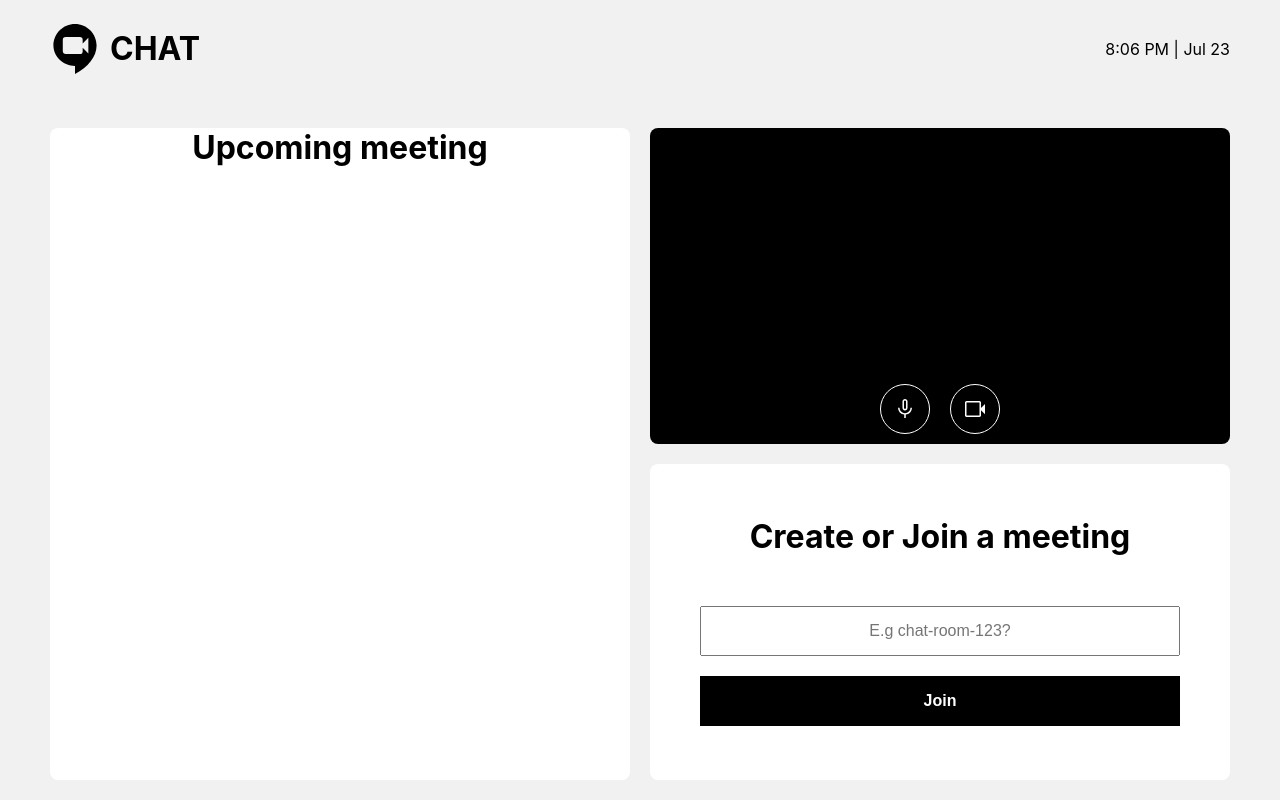
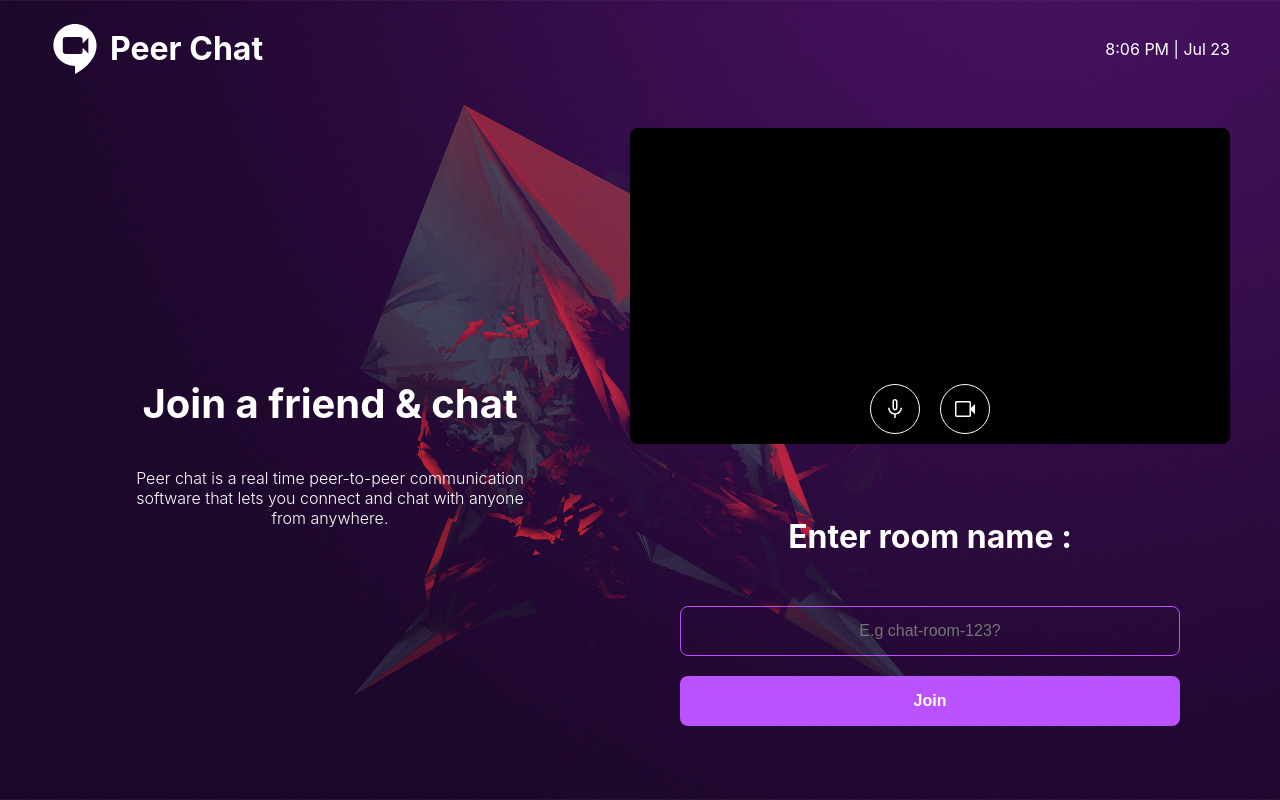
Before and after one commit to Kaykeks1/video-chat, a React (Create React App) app: page / in a window 1280 px wide. Built offline with nearby package versions, Linux system fonts and the light colour scheme; no server answers.

Commit message:
improved ui

```diff
--- a/src/App.css
+++ b/src/App.css
@@ -4,11 +4,16 @@
 
 .waiting-room {
   padding: 20px 50px;
-  background-color: #F1F1F1;
   height: 100%;
   display: flex;
   flex-direction: column;
   justify-content: space-between;
+  background-image: url('./images/waiting1.jpg');
+  background-position: 	center center;
+  background-size: cover;
+  background-repeat: no-repeat;
+  color: white;
+  position: relative;
 }
 
 .header {
@@ -16,6 +21,7 @@
   height: 8%;
   display: flex;
   align-items: center;
+  z-index: 1;
 }
 
 .header-left {
@@ -39,21 +45,41 @@
 .waiting-container {
   display: grid;
   gap: 20px;
-  grid-template-columns: 1fr 1fr;
+  grid-template-columns: auto 600px;
   grid-template-rows: 1fr 1fr;
   height: 90%;
+  z-index: 1;
 }
 
-.schedule, .camera, .join-meeting {
+.camera, .join-meeting {
   text-align: center;
-  box-shadow: rgb(154, 154, 154);
-  background-color: white;
   border-radius: 8px;
 }
 
-.schedule {
+.side-content {
   grid-row-start: 1;
   grid-row-end: 3;
+  display: flex;
+  align-items: center;
+  justify-content: center;
+}
+
+.side-content h1 {
+  margin-bottom: 40px;
+  font-size: 40px;
+  font-weight: bold;
+}
+
+.side-content p {
+  font-weight: 300;
+}
+.side-content div {
+  display: flex;
+  flex-direction: column;
+  align-items: center;
+  justify-content: center;
+  text-align: center;
+  max-width: 400px;
 }
 
 .camera {
@@ -100,7 +126,7 @@
 
 .waiting-video-controls .control .control-container .fore-ground-hover {
   position: absolute;
-  z-index: 1;
+  z-index: 2;
   left: 0;
   top: 0;
   width: 100%;
@@ -127,6 +153,16 @@
   padding: 50px;
 }
 
+.waiting-room .overlay{
+  position: absolute;
+  top: 0;
+  left: 0;
+  width: 100%;
+  height: 100%;
+  opacity: .3;
+  background-color: #111111;
+}
+
 .join-form {
   margin-top: 50px;
   display: flex;
@@ -138,17 +174,29 @@
   padding: 0px 10px;
   font-size: 16px;
   text-align: center;
+  background-color: transparent;
+  border: 1px solid #BA53FF;
+  color: white;
+  border-radius: 8px;
 }
 
 .join-form input[type=submit] {
   height: 50px;
-  background-color: black;
+  background-color: #BA53FF;
   color: white;
   margin-top: 20px;
   border: 0;
   font-size: 16px;
   font-weight: 700;
   cursor: pointer;
+  border-radius: 8px;
+  transition: background-color .3s ease, color .3s ease;
+  font-weight: bold;
+}
+
+.join-form input[type=submit]:hover {
+  background-color: white;
+  color: #BA53FF;
 }
 
 @media (max-width: 1000px) {
@@ -159,15 +207,15 @@
     grid-template-columns: auto;
     grid-template-rows: auto auto auto;
   }
-  .camera {
+  .side-content {
     grid-row-start: 1;
     grid-row-end: 2;
   }
-  .join-meeting {
+  .camera {
     grid-row-start: 2;
     grid-row-end: 3;
   }
-  .schedule {
+  .join-meeting {
     grid-row-start: 3;
     grid-row-end: 4;
   }
--- a/src/App.tsx
+++ b/src/App.tsx
@@ -81,21 +81,26 @@ function App() {
   return (
     <div className="app">
       <div className='waiting-room'>
+        <div className="overlay"></div>
         <div className='header'>
           <div className='header-left'>
             <img src={video_chat} className='header-icon' />
-            <h1 className='header-title'>CHAT</h1>
+            <h1 className='header-title'>Peer Chat</h1>
           </div>
           <div>{time} | {date}</div>
         </div>
         <div className='waiting-container'>
-          {/* create schedule */}
-          <div className='schedule'>
-            <h1>Upcoming meeting</h1>
+          {/* side content */}
+          <div className='side-content'>
+            {/* <h1>Upcoming meeting</h1> */}
+            <div>
+              <h1>Join a friend & chat</h1>
+              <p>Peer chat is a real time peer-to-peer communication software that lets you connect and chat with anyone from anywhere.</p>
+            </div>
           </div>
           {/* camera view */}
           <div className='camera'>
-            <video className="waiting-video" id="waiting-video" autoPlay playsInline></video>
+            <video className="waiting-video" muted id="waiting-video" autoPlay playsInline></video>
             <div className='waiting-video-controls'>
               <div className='control mic' onClick={() => toggleCameraControls('audio')}>
                 <div className='control-container'>
@@ -121,7 +126,7 @@ function App() {
           </div>
           {/* create/join meeting */}
           <div className='join-meeting'>
-            <h1>Create or Join a meeting</h1>
+            <h1>Enter room name :</h1>
             <form className='join-form' onSubmit={joinRoom}>
               <input
                 type="text"
```
Also changed, not shown: src/images/video_chat.svg, src/images/waiting1.jpg (added).
